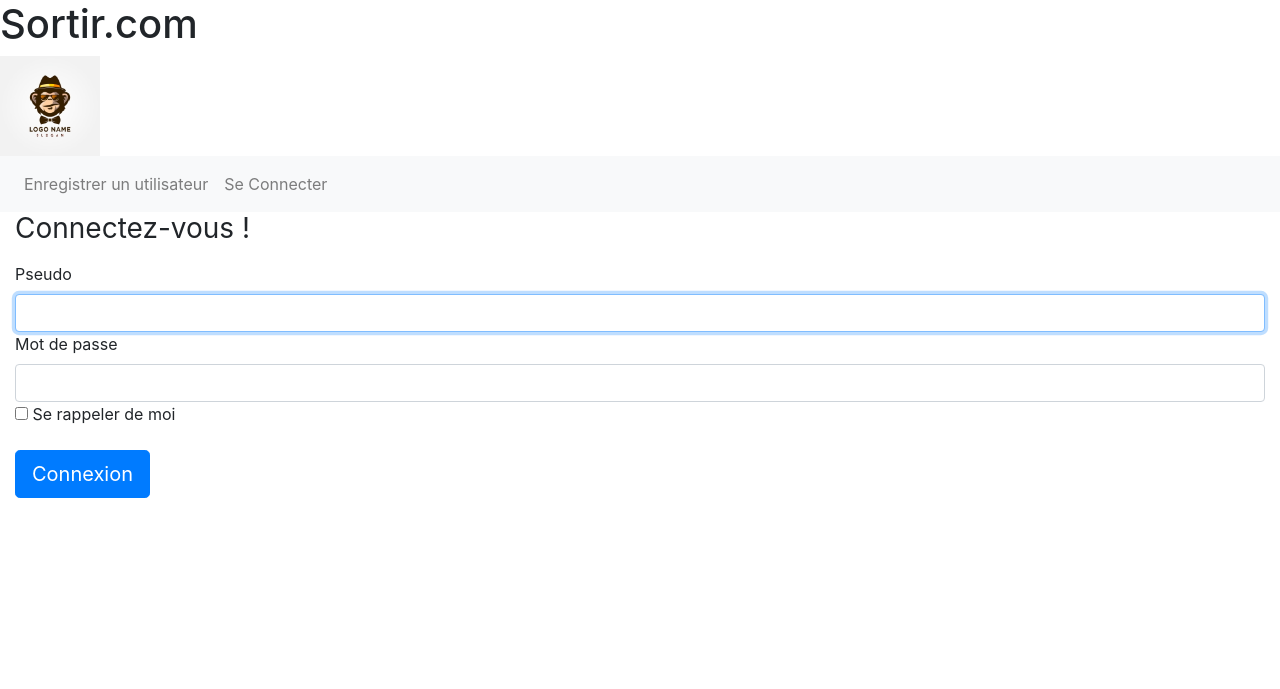
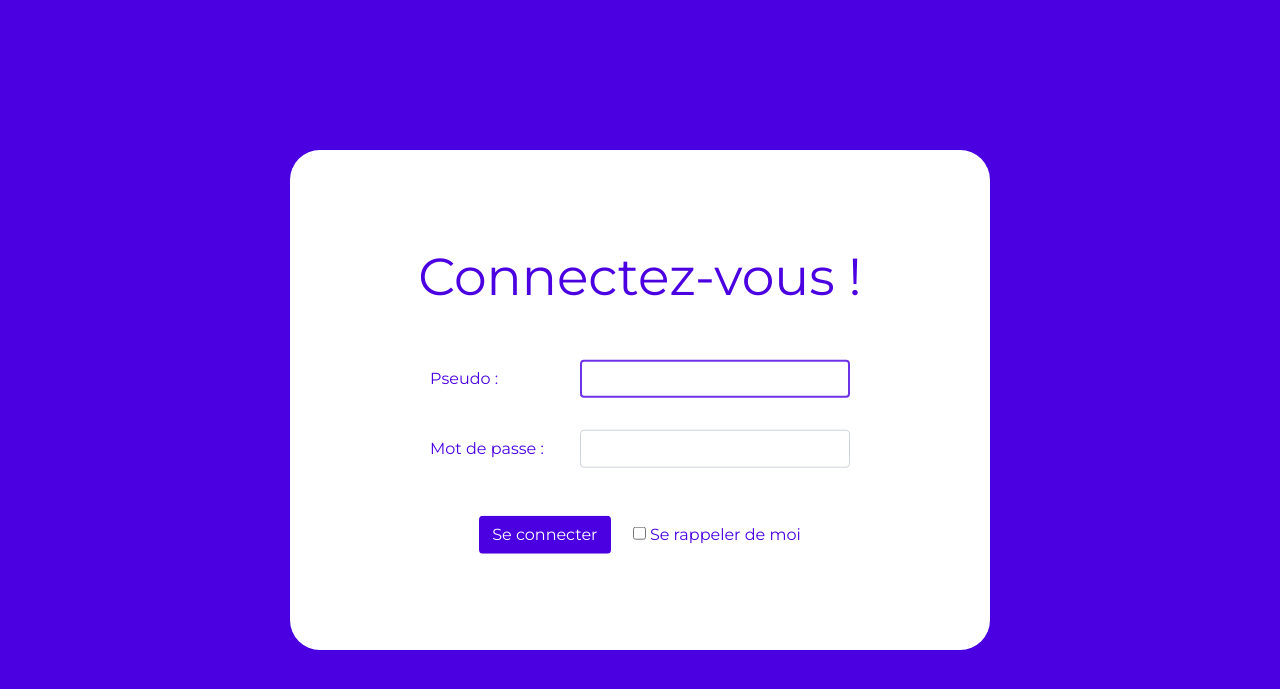
Before and after one commit to cvillier/Sortir, a Symfony app: template templates/security/login.html.twig in a window 1280 px wide. Shown: the top 689 px of the page. Run offline with Twig, Linux system fonts and the light colour scheme; the template is opened without the code that fills it, so the values that code supplies are empty; some libraries are stand-ins or nearby versions.

Commit message:
Css Connexion

```diff
--- /dev/null
+++ b/public/CSS/connexion.css
@@ -0,0 +1,56 @@
+body{
+    font-family: 'Montserrat', sans-serif;
+}
+
+form{
+    position: absolute;
+    top: 50%;
+    left: 50%;
+    transform:translate(-50%, -50%);
+}
+
+.content-login{
+    background-color: white;
+    height: 500px;
+    width: 700px;
+    position: absolute;
+    top: 50%;
+    left: 50%;
+    transform:translate(-50%, -50%);
+    color: #4A00E0;
+    border-radius: 30px;
+}
+
+.content-login h1{
+    margin-bottom: 52px;
+    font-size: 52px;
+}
+
+.row-login{
+    width: 450px;
+    margin-left: auto;
+    margin-right: auto;
+}
+
+.row-login label{
+    margin-bottom: 32px;
+}
+
+.inline-connexion .checkbox{
+    display: inline-block;
+}
+
+.inline-connexion a,
+.inline-connexion button{
+    margin-right: 18px;
+}
+
+.form-control:focus {
+    border: 2px solid rgba(74, 0, 224, .8);
+    box-shadow: none;
+}
+
+.btn-violet{
+    background-color: #4A00E0;
+    color: white;
+}
--- /dev/null
+++ b/public/CSS/style.css
@@ -0,0 +1,9 @@
+/* couleur dominante : #4A00E0
+   couleur secondaire : #fc4a1a
+   couleur terciaire : white
+ */
+
+body{
+    font-family: 'Montserrat', sans-serif;
+    background: #4A00E0;  /* fallback for old browsers */
+}
--- a/templates/base.html.twig
+++ b/templates/base.html.twig
@@ -8,6 +8,11 @@
     <!-- Bootstrap CSS -->
     <link rel="stylesheet" href="https://stackpath.bootstrapcdn.com/bootstrap/4.5.0/css/bootstrap.min.css" integrity="sha384-9aIt2nRpC12Uk9gS9baDl411NQApFmC26EwAOH8WgZl5MYYxFfc+NcPb1dKGj7Sk" crossorigin="anonymous">
 {#    <link rel="stylesheet" src="{{ asset('CSS/editAccount.css') }}">#}
+    <!-- Css -->
+    <link rel="stylesheet" href="{{ asset('CSS/style.css') }}">
+    <link rel="stylesheet" href="{{ asset('CSS/connexion.css') }}">
+    <!-- Font -->
+    <link href="https://fonts.googleapis.com/css2?family=Montserrat:wght@400;700&display=swap" rel="stylesheet">
 
     <title>{% block title %}Sortir | {% endblock %}</title>
 </head>
--- /dev/null
+++ b/templates/baseNoNav.html.twig
@@ -0,0 +1,36 @@
+<!doctype html>
+<html lang="fr">
+<head>
+    <!-- Required meta tags -->
+    <meta charset="utf-8">
+    <meta name="viewport" content="width=device-width, initial-scale=1, shrink-to-fit=no">
+
+    <!-- Bootstrap CSS -->
+    <link rel="stylesheet" href="https://stackpath.bootstrapcdn.com/bootstrap/4.5.0/css/bootstrap.min.css" integrity="sha384-9aIt2nRpC12Uk9gS9baDl411NQApFmC26EwAOH8WgZl5MYYxFfc+NcPb1dKGj7Sk" crossorigin="anonymous">
+    {#    <link rel="stylesheet" src="{{ asset('CSS/editAccount.css') }}">#}
+    <!-- Css -->
+    <link rel="stylesheet" href="{{ asset('CSS/style.css') }}">
+    <link rel="stylesheet" href="{{ asset('CSS/connexion.css') }}">
+    <!-- Font -->
+    <link href="https://fonts.googleapis.com/css2?family=Montserrat:wght@400;700&display=swap" rel="stylesheet">
+
+    <title>{% block title %}Sortir | {% endblock %}</title>
+</head>
+<body>
+
+<main>
+    <div class="box container-fluid">
+        {% block main %}{% endblock %}
+    </div>
+</main>
+
+<footer></footer>
+<!-- Optional JavaScript -->
+{% block javascripts %}{% endblock %}
+
+<!-- jQuery first, then Popper.js, then Bootstrap JS -->
+<script src="https://code.jquery.com/jquery-3.5.1.slim.min.js" integrity="sha384-DfXdz2htPH0lsSSs5nCTpuj/zy4C+OGpamoFVy38MVBnE+IbbVYUew+OrCXaRkfj" crossorigin="anonymous"></script>
+<script src="https://cdn.jsdelivr.net/npm/popper.js@1.16.0/dist/umd/popper.min.js" integrity="sha384-Q6E9RHvbIyZFJoft+2mJbHaEWldlvI9IOYy5n3zV9zzTtmI3UksdQRVvoxMfooAo" crossorigin="anonymous"></script>
+<script src="https://stackpath.bootstrapcdn.com/bootstrap/4.5.0/js/bootstrap.min.js" integrity="sha384-OgVRvuATP1z7JjHLkuOU7Xw704+h835Lr+6QL9UvYjZE3Ipu6Tp75j7Bh/kR0JKI" crossorigin="anonymous"></script>
+</body>
+</html>
--- a/templates/security/login.html.twig
+++ b/templates/security/login.html.twig
@@ -1,8 +1,11 @@
-{% extends 'base.html.twig' %}
+{% extends 'baseNoNav.html.twig' %}
 
 {% block title %}{{ parent() }} Se connecter!{% endblock %}
 
 {% block main %}
+
+<div class="col-12 content-login">
+
     <form method="post">
         {% if error %}
             <div class="alert alert-danger">{{ error.messageKey|trans(error.messageData, 'security') }}</div>
@@ -14,27 +17,24 @@
             </div>
         {% endif %}
 
-    <h1 class="h3 mb-3 font-weight-normal">Connectez-vous !</h1>
-    <label for="inputPseudo">Pseudo</label>
-    <input type="text" value="{{ last_username }}" name="pseudo" id="inputPseudo" class="form-control" required autofocus>
-    <label for="inputPassword">Mot de passe</label>
-    <input type="password" name="password" id="inputPassword" class="form-control" required>
+        <h1 class="text-center">Connectez-vous !</h1>
+        <div class="form-group row row-login">
+            <label for="inputPseudo" class="col-sm-4 col-form-label">Pseudo : </label>
+            <div class="col-sm-8"><input type="text" value="{{ last_username }}" name="pseudo" id="inputPseudo" class="form-control" required autofocus></div>
 
-    <input type="hidden" name="_csrf_token"
-           value="{{ csrf_token('authenticate') }}"
-    >
+            <label for="inputPassword" class="col-sm-4 col-form-label">Mot de passe : </label>
+            <div class="col-sm-8"><input type="password" name="password" id="inputPassword" class="form-control" required></div>
+            <input type="hidden" name="_csrf_token" value="{{ csrf_token('authenticate') }}">
+        </div>
 
     {#        Uncomment this section and add a remember_me option below your firewall to activate remember me functionality.#}
     {#        See https://symfony.com/doc/current/security/remember_me.html#}
 
-        <div class="checkbox mb-3">
-            <label>
-                <input type="checkbox" name="_remember_me"> Se rappeler de moi
-            </label>
+        <div class="inline-connexion text-center">
+            <button class="btn btn-violet" type="submit">Se connecter</button>
+            <div class="checkbox"><label><input type="checkbox" name="_remember_me"> Se rappeler de moi</label></div>
         </div>
 
-    <button class="btn btn-lg btn-primary" type="submit">
-        Connexion
-    </button>
     </form>
+</div>
 {% endblock %}
```
Lines whose indentation alone changed are shown as unchanged.
